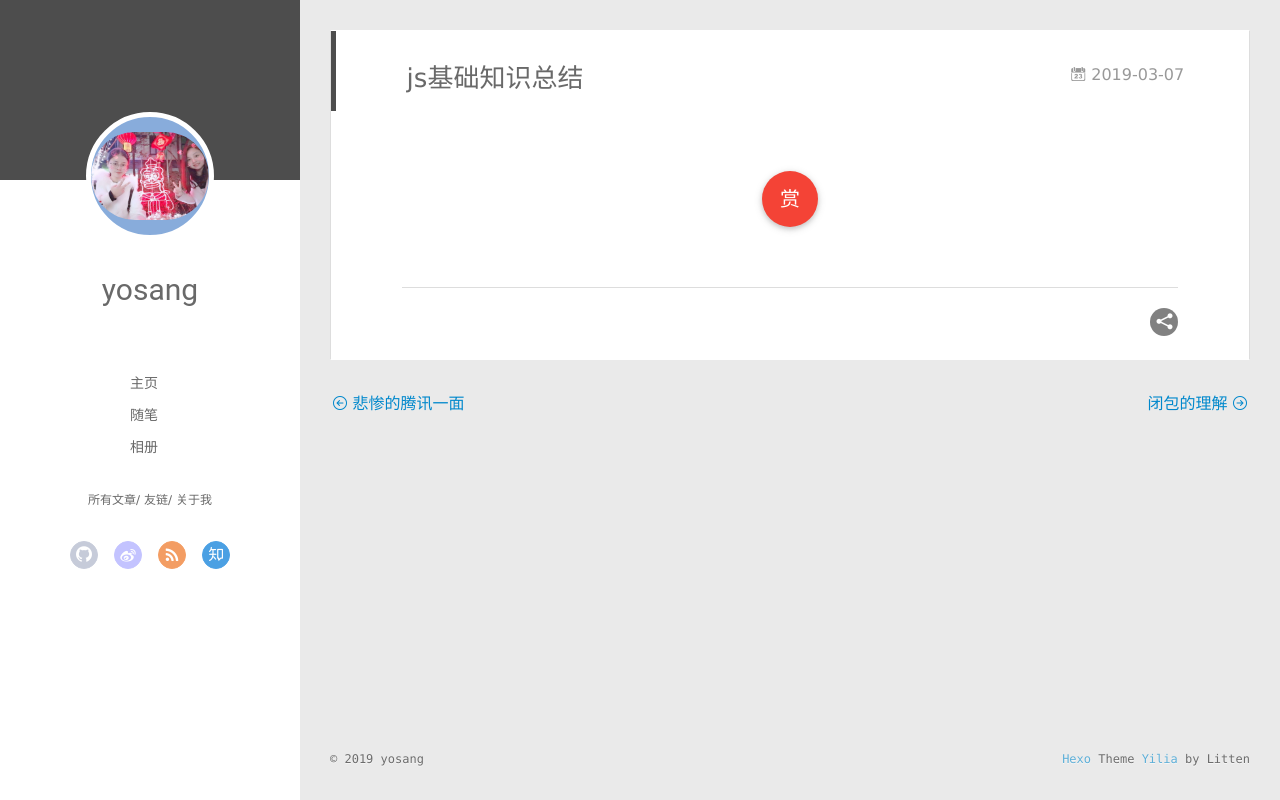
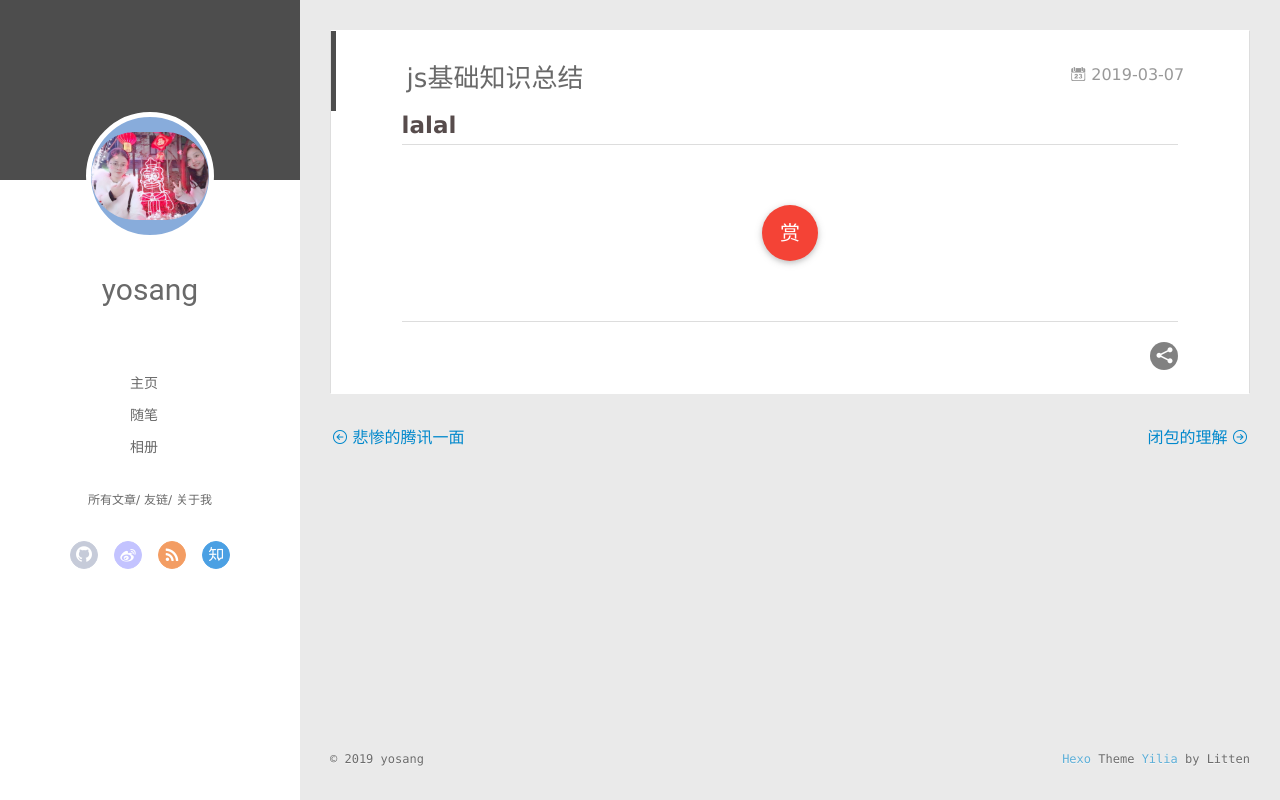
Before and after one commit to yosang003/yosang003.github.io, a plain HTML site: page 2019/03/07/jsbasic/index.html in a window 1280 px wide. Drawn offline with Linux system fonts and the light colour scheme.

Commit message:
Site updated: 2019-03-20 16:31:59

```diff
--- a/2019/03/07/jsbasic/index.html
+++ b/2019/03/07/jsbasic/index.html
@@ -8,14 +8,17 @@
   <link rel="dns-prefetch" href="http://yoursite.com">
   <title>js基础知识总结 | Hexo</title>
   <meta name="viewport" content="width=device-width, initial-scale=1, maximum-scale=1">
-  <meta property="og:type" content="article">
+  <meta name="description" content="lalal">
+<meta property="og:type" content="article">
 <meta property="og:title" content="js基础知识总结">
 <meta property="og:url" content="http://yoursite.com/2019/03/07/jsbasic/index.html">
 <meta property="og:site_name" content="Hexo">
+<meta property="og:description" content="lalal">
 <meta property="og:locale" content="default">
-<meta property="og:updated_time" content="2019-03-07T03:21:14.619Z">
+<meta property="og:updated_time" content="2019-03-20T08:29:14.834Z">
 <meta name="twitter:card" content="summary">
 <meta name="twitter:title" content="js基础知识总结">
+<meta name="twitter:description" content="lalal">
 
     <link rel="alternative" href="/atom.xml" title="Hexo" type="application/atom+xml">
 
@@ -177,7 +180,7 @@
 
     <div class="article-entry" itemprop="articleBody">
 
-
+        <h2 id="lalal"><a href="#lalal" class="headerlink" title="lalal"></a>lalal</h2>
 
 
 
```
Also changed, not shown: index.html (+1 -1 lines).
